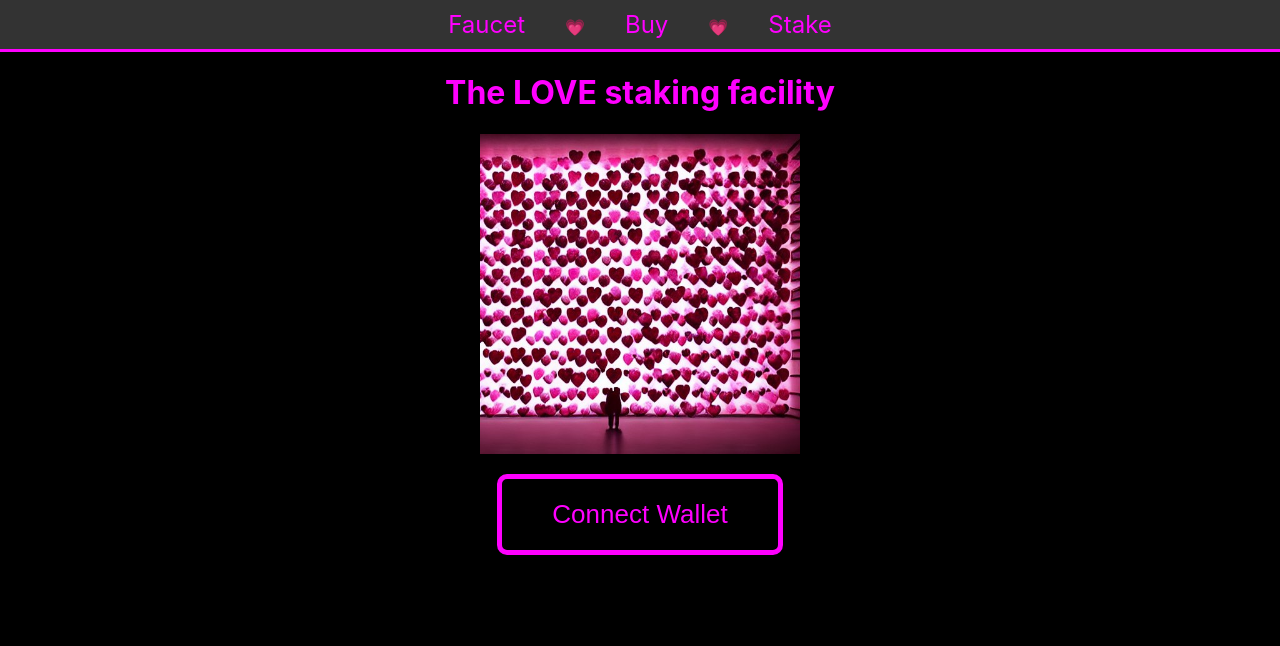
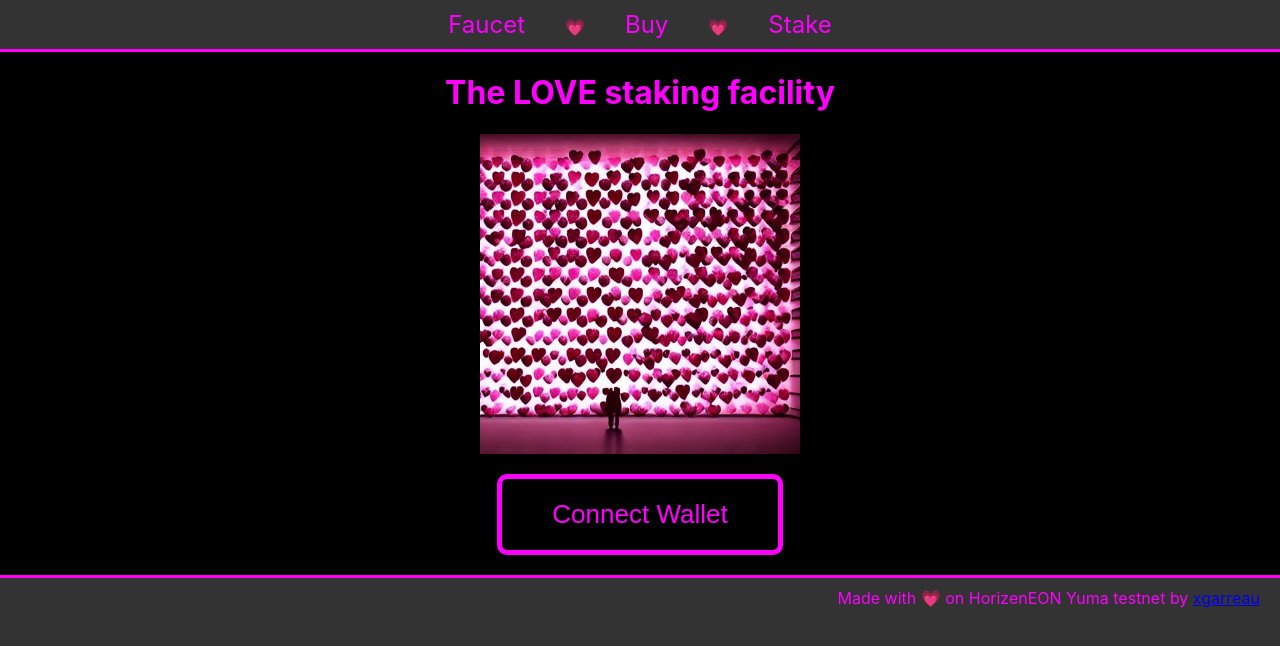
Before and after one commit to xgarreau/lovestaking, a React (Create React App) app: page / in a window 1280 px wide. Shown: the top 646 px of the page. Built offline with nearby package versions, Linux system fonts and the light colour scheme.

Commit message:
Added footer

```diff
--- a/src/App.css
+++ b/src/App.css
@@ -2,11 +2,22 @@ body {
   margin: 0;
   padding: 0;
   color: #f0f;
-  background-color: #000;
+  background-color: #333;
+}
+
+footer {
+  background-color: #333;
+  border-top: 3px solid #f0f;
+  text-align: right;
+  padding: 10px 20px;
+}
+
+h1 {
+  margin: 0;
+  padding: 0.67em;
 }
 
 nav {
-  background-color: #333;
   border-bottom: 3px solid #f0f;
   text-align: center;
 }
@@ -34,7 +45,7 @@ nav a:hover {
 
 .App {
   text-align: center;
-  min-height: 100vh;
+  background-color: #000;
 }
 
 .App-logo {
--- a/src/App.js
+++ b/src/App.js
@@ -220,6 +220,7 @@ function App() {
           }
         </header>
       </div>
+      <footer>Made with 💗 on HorizenEON Yuma testnet by <a href="https://twitter.com/xgarreau">xgarreau</a></footer>
     </>
   );
 }
```
